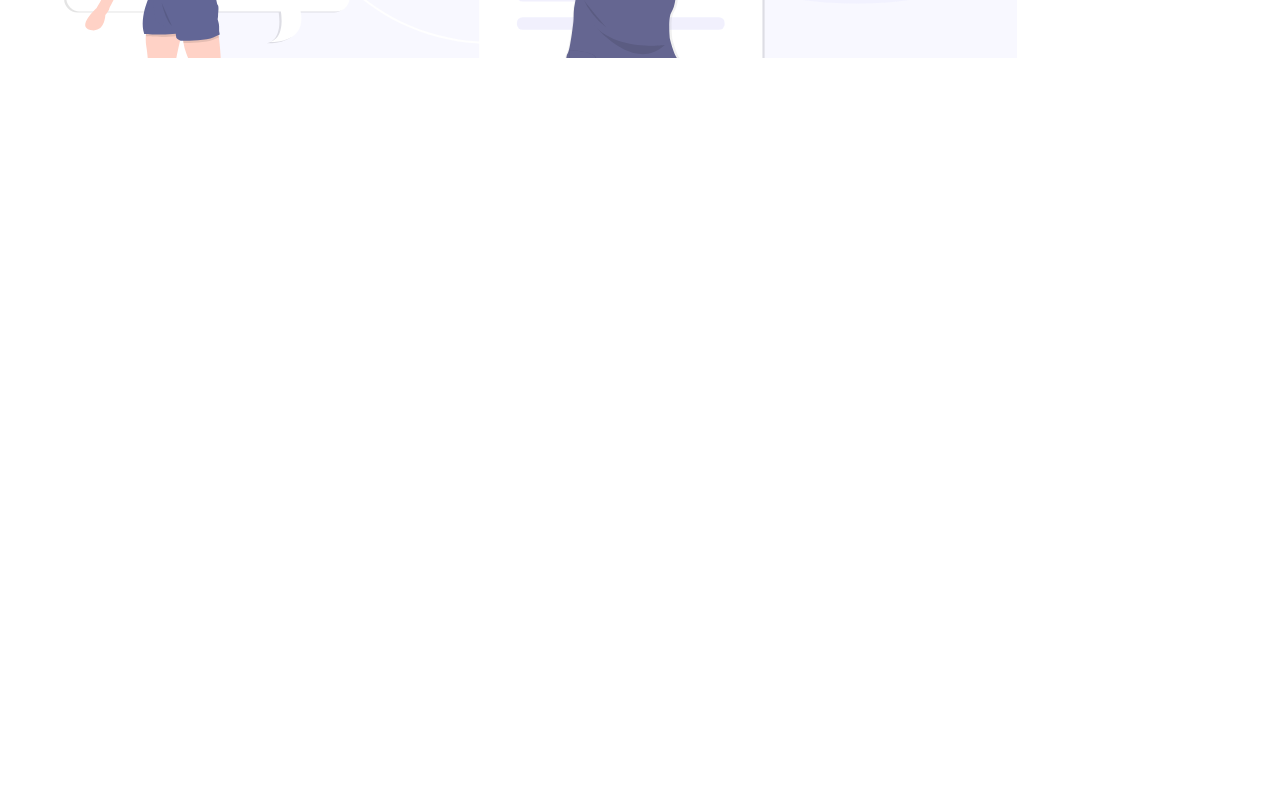
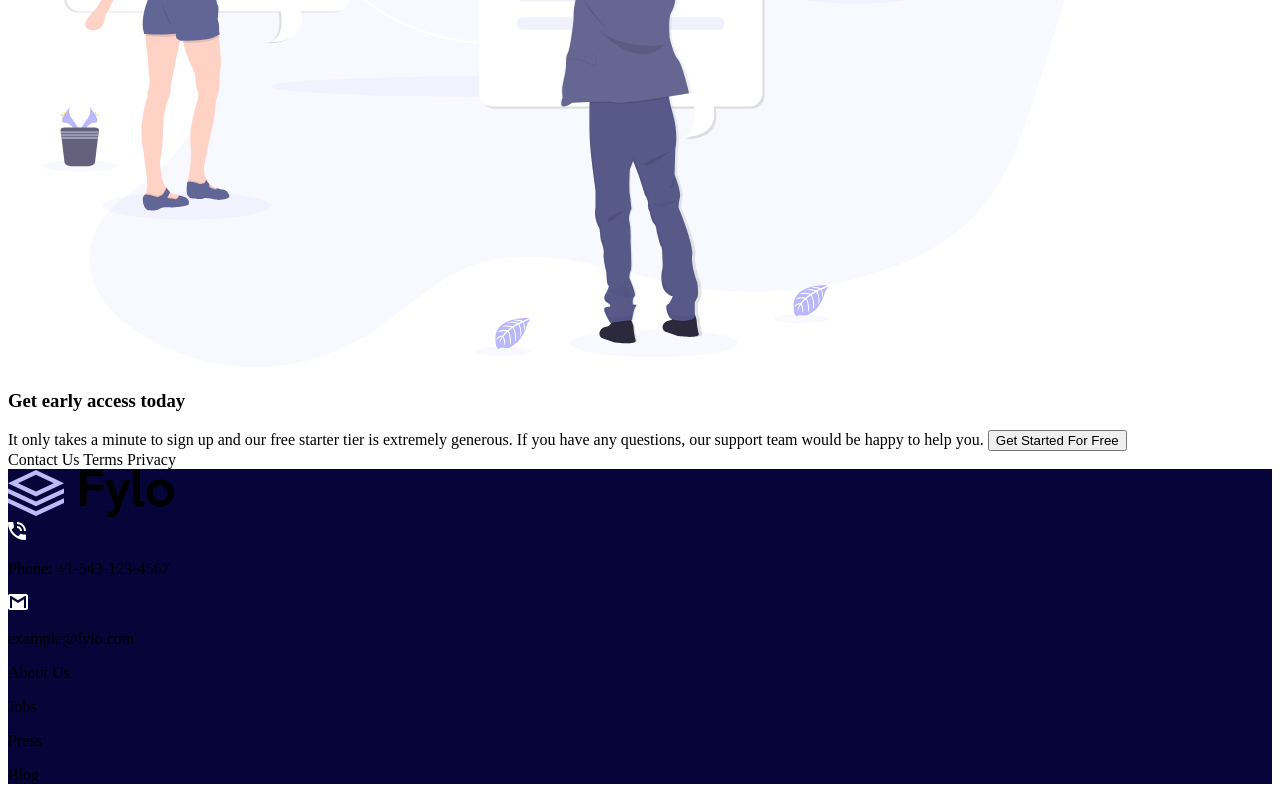
Before and after one commit to gbemi149/Website_Zuri, a plain HTML site: page index.html in a window 1280 px wide. Shown: the part 1467-2267 px from the top of the page. Drawn offline with Linux system fonts and the light colour scheme.

Commit message:
updating

```diff
--- a/index.html
+++ b/index.html
@@ -110,7 +110,7 @@
   Terms
   Privacy
 
-  <footer>
+  <footer class="footer">
     <section>
       <div class="row1">
         <div>
--- a/style.css
+++ b/style.css
@@ -22,3 +22,7 @@
 .picArea1{
     width: 50%;
 }
+
+.footer{
+  background-color: hsl(243, 87%, 12%) ;
+}
```
